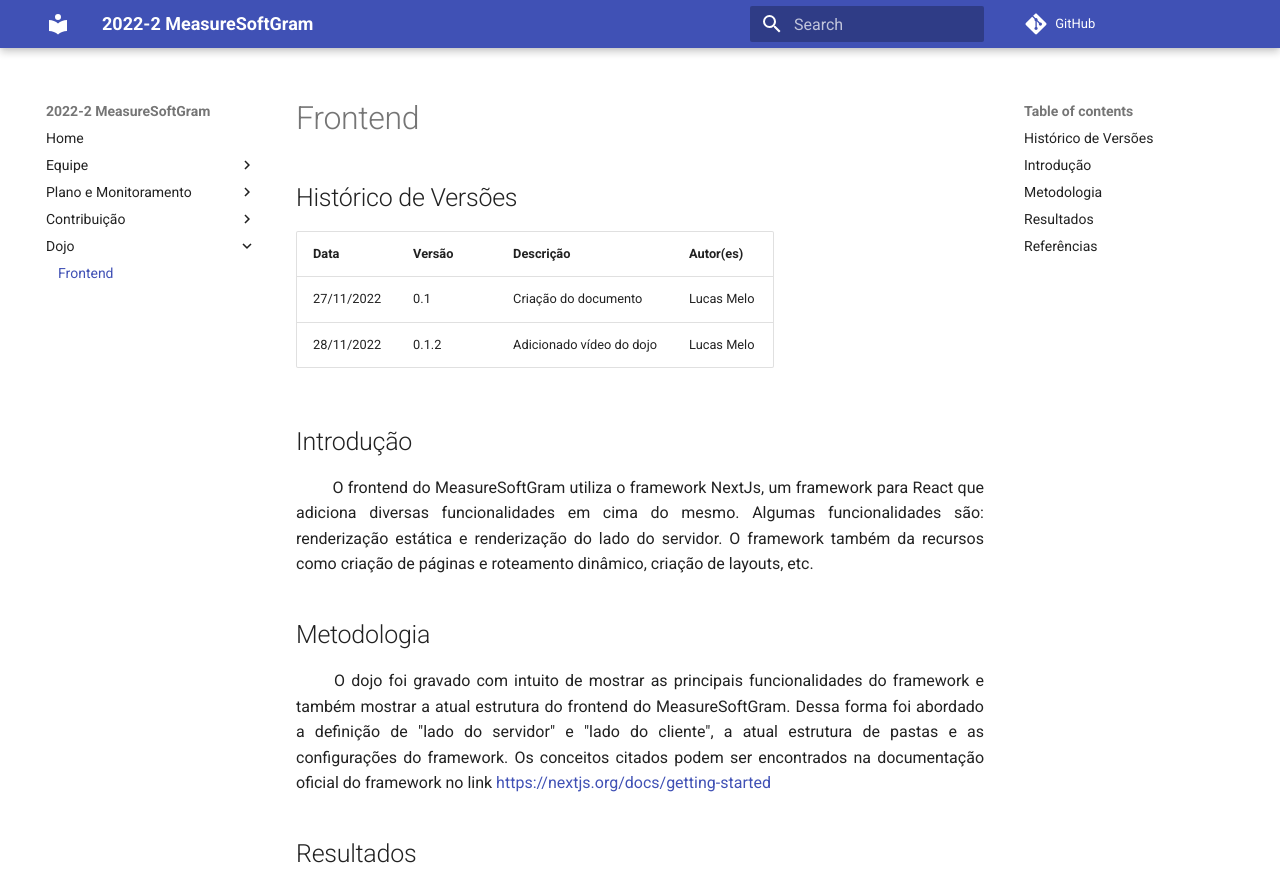
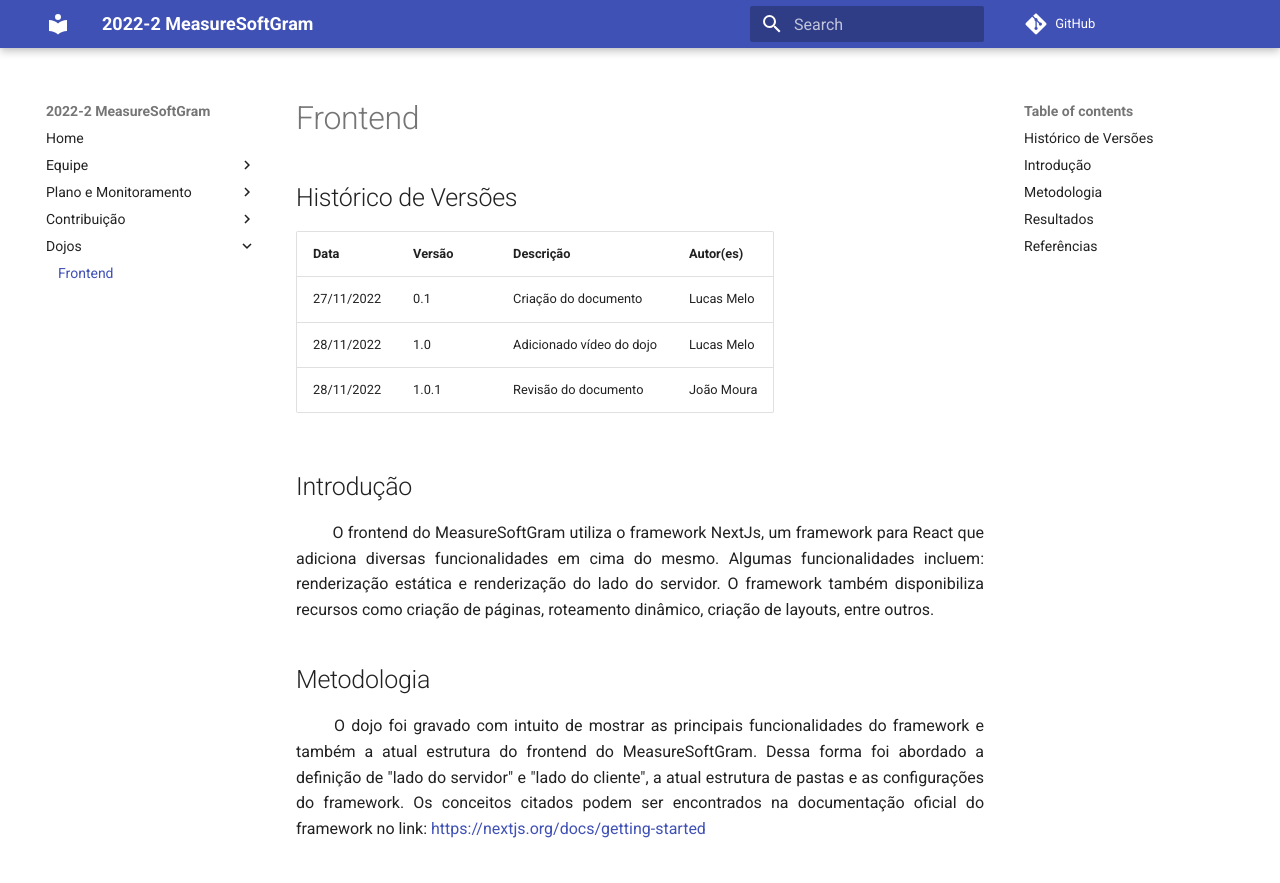
Before and after one commit to fga-eps-mds/2022-2-MeasureSoftGram-Doc, an MkDocs documentation site: the page built from docs/dojo/next_frontend.md, in a window 1280 px wide and 900 px high, cut to the strip 0-883 px from the top of the window. Built offline with MkDocs 1.6.1 and Material for MkDocs 9.7.7, drawn with Linux system fonts in a browser that asks for light colours; comment, search, counter and statistics services are not loaded.

Commit message:
#33 Revisão do documento sobre o dojo de next

```diff
--- a/docs/dojo/next_frontend.md
+++ b/docs/dojo/next_frontend.md
@@ -3,18 +3,19 @@
 Data|Versão|Descrição|Autor(es)
 -|-|-|-
 27/11/2022|0.1| Criação do documento |Lucas Melo|
-28/11/2022|0.1.2| Adicionado vídeo do dojo |Lucas Melo|
+28/11/2022|1.0| Adicionado vídeo do dojo |Lucas Melo|
+28/11/2022|1.0.1| Revisão do documento |João Moura|
 
 
 ## Introdução
 <p align="justify">&emsp;&emsp;
-O frontend do MeasureSoftGram utiliza o framework NextJs, um framework para React que adiciona diversas funcionalidades em cima do mesmo. Algumas funcionalidades são: renderização estática e renderização do lado do servidor. O framework também da recursos como criação de páginas e roteamento dinâmico, criação de layouts, etc.
+O frontend do MeasureSoftGram utiliza o framework NextJs, um framework para React que adiciona diversas funcionalidades em cima do mesmo. Algumas funcionalidades incluem: renderização estática e renderização do lado do servidor. O framework também disponibiliza recursos como criação de páginas, roteamento dinâmico, criação de layouts, entre outros.
 </p>
 
 ## Metodologia
 
 <p align="justify">&emsp;&emsp;
-O dojo foi gravado com intuito de mostrar as principais funcionalidades do framework e também mostrar a atual estrutura do frontend do MeasureSoftGram. Dessa forma foi abordado a definição de "lado do servidor" e "lado do cliente", a atual estrutura de pastas e as configurações do framework. Os conceitos citados podem ser encontrados na documentação oficial do framework no link <a href="https://nextjs.org/docs/getting-started">https://nextjs.org/docs/getting-started</a>
+O dojo foi gravado com intuito de mostrar as principais funcionalidades do framework e também a atual estrutura do frontend do MeasureSoftGram. Dessa forma foi abordado a definição de "lado do servidor" e "lado do cliente", a atual estrutura de pastas e as configurações do framework. Os conceitos citados podem ser encontrados na documentação oficial do framework no link: <a href="https://nextjs.org/docs/getting-started">https://nextjs.org/docs/getting-started</a>
 </p>
 
 
--- a/mkdocs.yml
+++ b/mkdocs.yml
@@ -22,5 +22,5 @@ nav:
     - Política de Branches: politicas/branches.md
     - Política de Commits: politicas/commits.md
     - Código de conduta: politicas/CODE_OF_CONDUCT.md
-  - Dojo:
+  - Dojos:
     - Frontend: dojo/next_frontend.md
```
